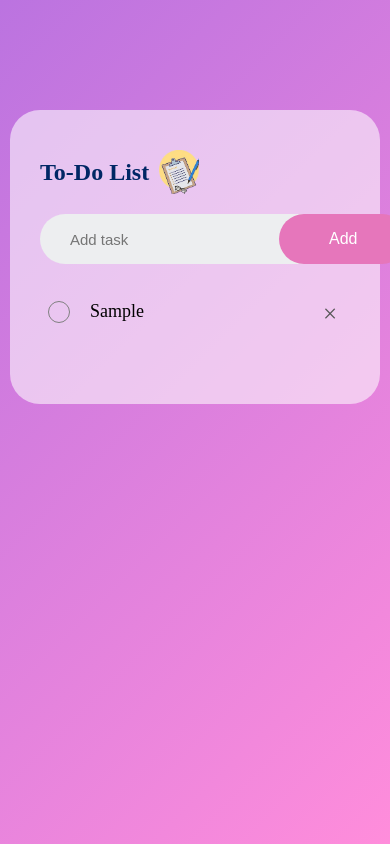
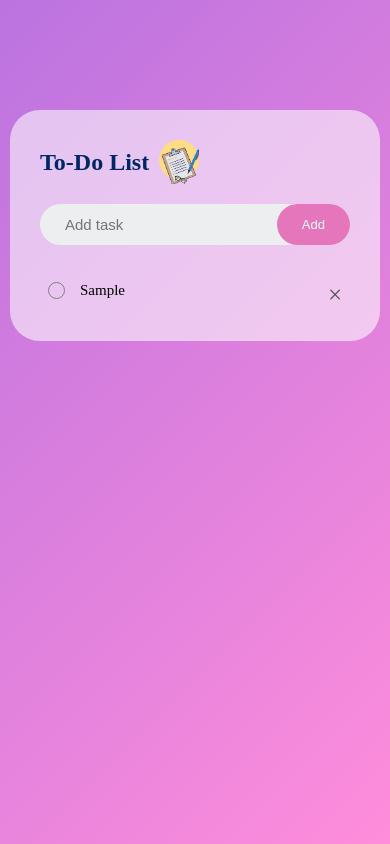
Before and after one commit to rakshita-018/To-Do-List, a plain HTML site: page index.html in a window 390 px wide. Both pictures are taken after typing "Sample" into the empty fields and a click on the button "Add". Drawn offline with Linux system fonts and the light colour scheme.

Commit message:
added Responsiveness to thw webpage

```diff
--- a/style.css
+++ b/style.css
@@ -1,15 +1,15 @@
-*{
+* {
   margin: 0;
   padding: 0;
   box-sizing: border-box;
 }
-.container{
+.container {
   width: 100%;
   min-height: 100vh;
-    background: linear-gradient(135deg, #BB73E0,#FF8DDB );
+  background: linear-gradient(135deg, #bb73e0, #ff8ddb);
   padding: 10px;
 }
-.todo-web{
+.todo-web {
   width: 100%;
   max-width: 600px;
   background-color: #ffffff91;
@@ -17,17 +17,17 @@
   padding: 40px 30px 70px;
   border-radius: 30px;
 }
-.todo-web h2{
+.todo-web h2 {
   color: #002765;
   display: flex;
   align-items: center;
   margin-bottom: 20px;
 }
-.todo-web h2 img{
+.todo-web h2 img {
   width: 40px;
-    margin-left:10px;
+  margin-left: 10px;
 }
-.row{
+.row {
   display: flex;
   align-items: center;
   justify-content: space-between;
@@ -36,7 +36,7 @@
   padding-left: 20px;
   margin-bottom: 25px;
 }
-#inputBox{
+#inputBox {
   flex: 1;
   border: none;
   outline: none;
@@ -44,7 +44,7 @@
   padding: 10px;
   font-size: 15px;
 }
-button{
+button {
   border: none;
   outline: none;
   padding: 16px 50px;
@@ -54,7 +54,7 @@ button{
   font-size: 16px;
   cursor: pointer;
 }
-ul li{
+ul li {
   list-style: none;
   font-size: 18px;
   padding: 12px 8px 12px 50px;
@@ -62,7 +62,7 @@ ul li{
   cursor: pointer;
   position: relative;
 }
-ul li::before{
+ul li::before {
   content: " ";
   position: absolute;
   height: 20px;
@@ -74,15 +74,15 @@ ul li::before{
   top: 12px;
   left: 8px;
 }
-ul li.checked{
+ul li.checked {
   color: #555;
   text-decoration: line-through;
 }
-ul li.checked::before{
+ul li.checked::before {
   background-image: url(image/checked.jpg);
   border: none;
 }
-ul li span{
+ul li span {
   position: absolute;
   right: 0;
   color: #555;
@@ -94,6 +94,34 @@ ul li span{
   text-align: center;
   border-radius: 50%;
 }
-ul li span:hover{
+ul li span:hover {
   background-color: #edeef0;
 }
+@media (max-width: 700px) {
+  .todo-web {
+    padding: 30px;
+  }
+  .row {
+    padding-left: 15px;
+  }
+  #inputBox {
+    padding: 10px;
+    font-size: 15px;
+  }
+  button {
+    padding: 13px 25px;
+    font-size: 13px;
+  }
+  ul li {
+    font-size: 15px;
+    padding: 12px 8px 12px 40px;
+  }
+  ul li::before {
+    height: 15px;
+    width: 15px;
+  }
+  ul li span {
+    width: 30px;
+    height: 30px;
+  }
+}
```
Lines whose indentation alone changed are shown as unchanged.
